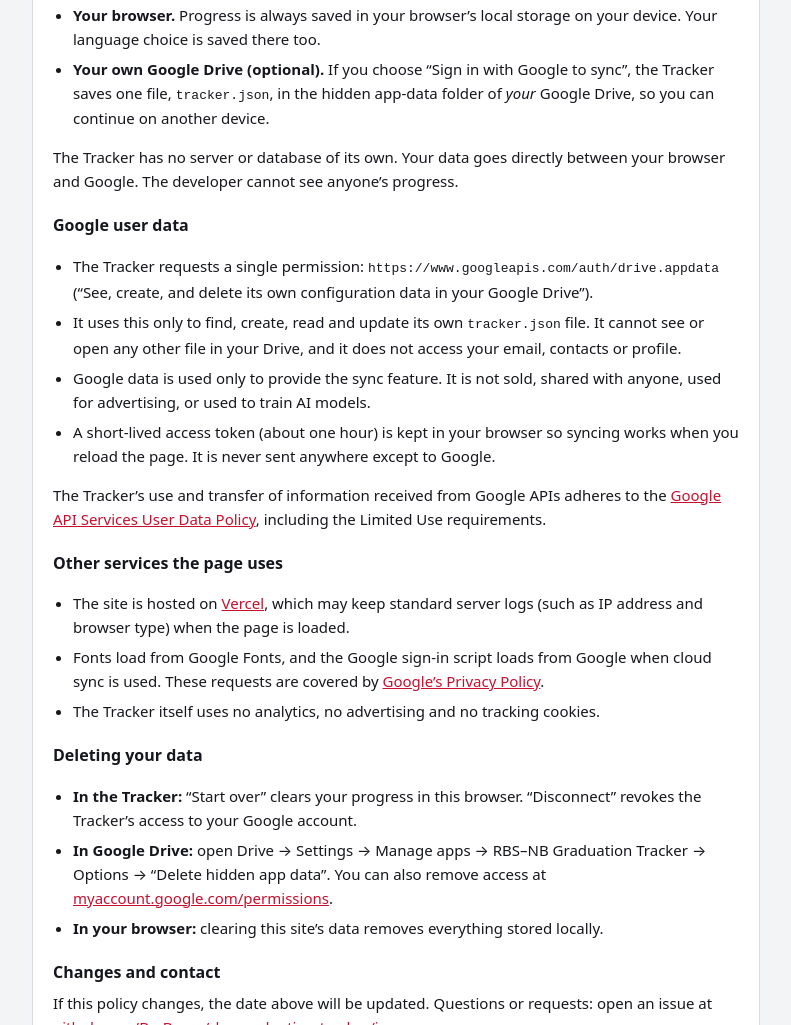
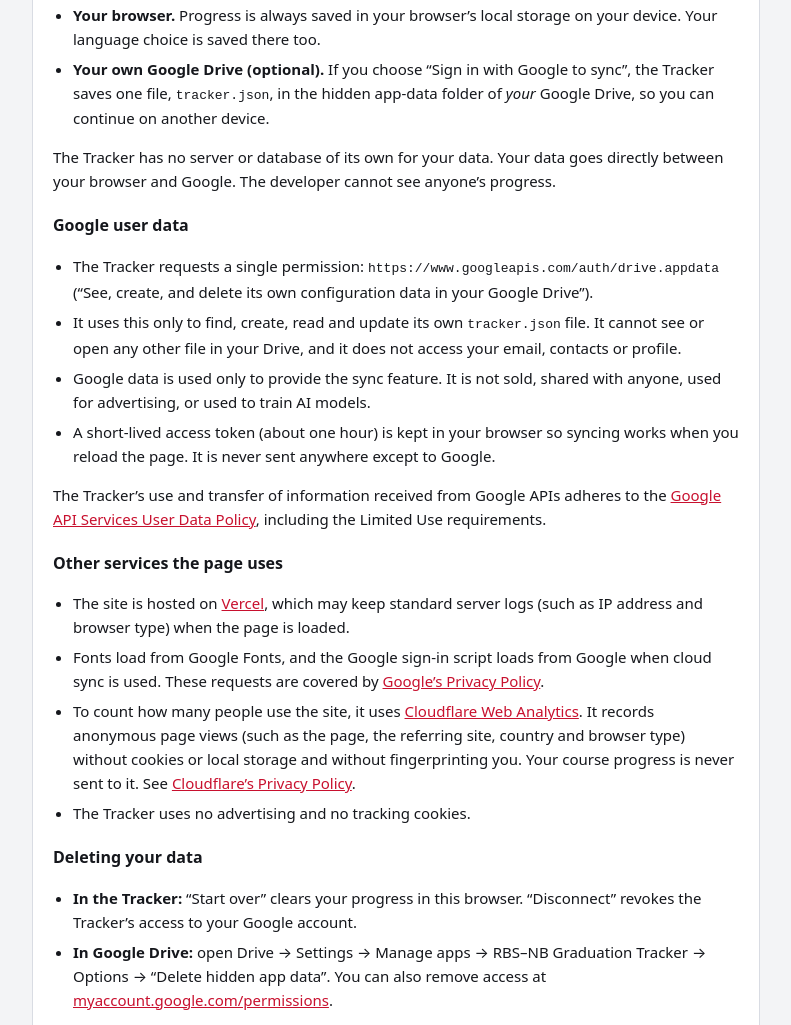
Before and after one commit to Bo-Bruce/rbs-graduation-tracker, a plain HTML site: page privacy.html in a window 1280 px wide. Shown: the part 405-1430 px from the top of the page, without its empty margins (244-1035 px from the left). Drawn offline with Linux system fonts and the light colour scheme.

Commit message:
Prepare Cloudflare Web Analytics (token pending) and disclose it in the privacy policy
- CF_ANALYTICS_TOKEN constant (empty = off). When set, the cookieless
  Cloudflare beacon loads only on rbs-graduation-tracker.vercel.app, never on
  previews/localhost or inside Claude artifacts. No app data is sent.
- privacy.html (zh/en/es): describe anonymous page-view counting by
  Cloudflare (no cookies, no local storage, no fingerprinting, progress never
  sent) with a link to Cloudflare's privacy policy.
- CLAUDE.md: analytics rules.

Co-Authored-By: Claude Opus 5.5 <noreply@anthropic.com>

```diff
--- a/privacy.html
+++ b/privacy.html
@@ -50,7 +50,7 @@ code{font-size:13px}
       <li><b>Your browser.</b> Progress is always saved in your browser’s local storage on your device. Your language choice is saved there too.</li>
       <li><b>Your own Google Drive (optional).</b> If you choose “Sign in with Google to sync”, the Tracker saves one file, <code>tracker.json</code>, in the hidden app-data folder of <i>your</i> Google Drive, so you can continue on another device.</li>
     </ul>
-    <p>The Tracker has no server or database of its own. Your data goes directly between your browser and Google. The developer cannot see anyone’s progress.</p>
+    <p>The Tracker has no server or database of its own for your data. Your data goes directly between your browser and Google. The developer cannot see anyone’s progress.</p>
 
     <h2>Google user data</h2>
     <ul>
@@ -65,7 +65,8 @@ code{font-size:13px}
     <ul>
       <li>The site is hosted on <a href="https://vercel.com/legal/privacy-policy">Vercel</a>, which may keep standard server logs (such as IP address and browser type) when the page is loaded.</li>
       <li>Fonts load from Google Fonts, and the Google sign-in script loads from Google when cloud sync is used. These requests are covered by <a href="https://policies.google.com/privacy">Google’s Privacy Policy</a>.</li>
-      <li>The Tracker itself uses no analytics, no advertising and no tracking cookies.</li>
+      <li>To count how many people use the site, it uses <a href="https://www.cloudflare.com/web-analytics/">Cloudflare Web Analytics</a>. It records anonymous page views (such as the page, the referring site, country and browser type) without cookies or local storage and without fingerprinting you. Your course progress is never sent to it. See <a href="https://www.cloudflare.com/privacypolicy/">Cloudflare’s Privacy Policy</a>.</li>
+      <li>The Tracker uses no advertising and no tracking cookies.</li>
     </ul>
 
     <h2>Deleting your data</h2>
@@ -107,7 +108,8 @@ code{font-size:13px}
     <ul>
       <li>网站托管在 <a href="https://vercel.com/legal/privacy-policy">Vercel</a>，加载页面时 Vercel 可能记录常规服务器日志（如 IP 地址、浏览器类型）。</li>
       <li>字体从 Google Fonts 加载；使用云端同步时，Google 登录脚本从 Google 加载。这些请求适用 <a href="https://policies.google.com/privacy">Google 隐私政策</a>。</li>
-      <li>本工具自身不使用任何统计分析、广告或追踪 cookie。</li>
+      <li>为了统计使用人数，网站使用 <a href="https://www.cloudflare.com/web-analytics/">Cloudflare Web Analytics</a>。它只记录匿名的页面访问（如访问的页面、来源网站、国家和浏览器类型），不使用 cookie 或本地存储，也不做设备指纹识别。你的选课进度不会发送给它。详见 <a href="https://www.cloudflare.com/privacypolicy/">Cloudflare 隐私政策</a>。</li>
+      <li>本工具不使用任何广告或追踪 cookie。</li>
     </ul>
 
     <h2>删除你的数据</h2>
@@ -149,7 +151,8 @@ code{font-size:13px}
     <ul>
       <li>El sitio está alojado en <a href="https://vercel.com/legal/privacy-policy">Vercel</a>, que puede guardar registros estándar del servidor (como la dirección IP y el tipo de navegador) al cargar la página.</li>
       <li>Las fuentes se cargan desde Google Fonts, y el script de inicio de sesión de Google se carga desde Google cuando usas la sincronización. Estas solicitudes se rigen por la <a href="https://policies.google.com/privacy">Política de privacidad de Google</a>.</li>
-      <li>La herramienta en sí no usa analítica, publicidad ni cookies de seguimiento.</li>
+      <li>Para contar cuántas personas usan el sitio, se usa <a href="https://www.cloudflare.com/web-analytics/">Cloudflare Web Analytics</a>. Registra visitas anónimas a la página (como la página, el sitio de origen, el país y el tipo de navegador) sin cookies ni almacenamiento local y sin identificarte por huella digital. Tu progreso de cursos nunca se le envía. Consulta la <a href="https://www.cloudflare.com/privacypolicy/">Política de privacidad de Cloudflare</a>.</li>
+      <li>La herramienta no usa publicidad ni cookies de seguimiento.</li>
     </ul>
 
     <h2>Cómo borrar tus datos</h2>
```
Also changed, not shown: index.html (+10 -0 lines), 1 other file.
